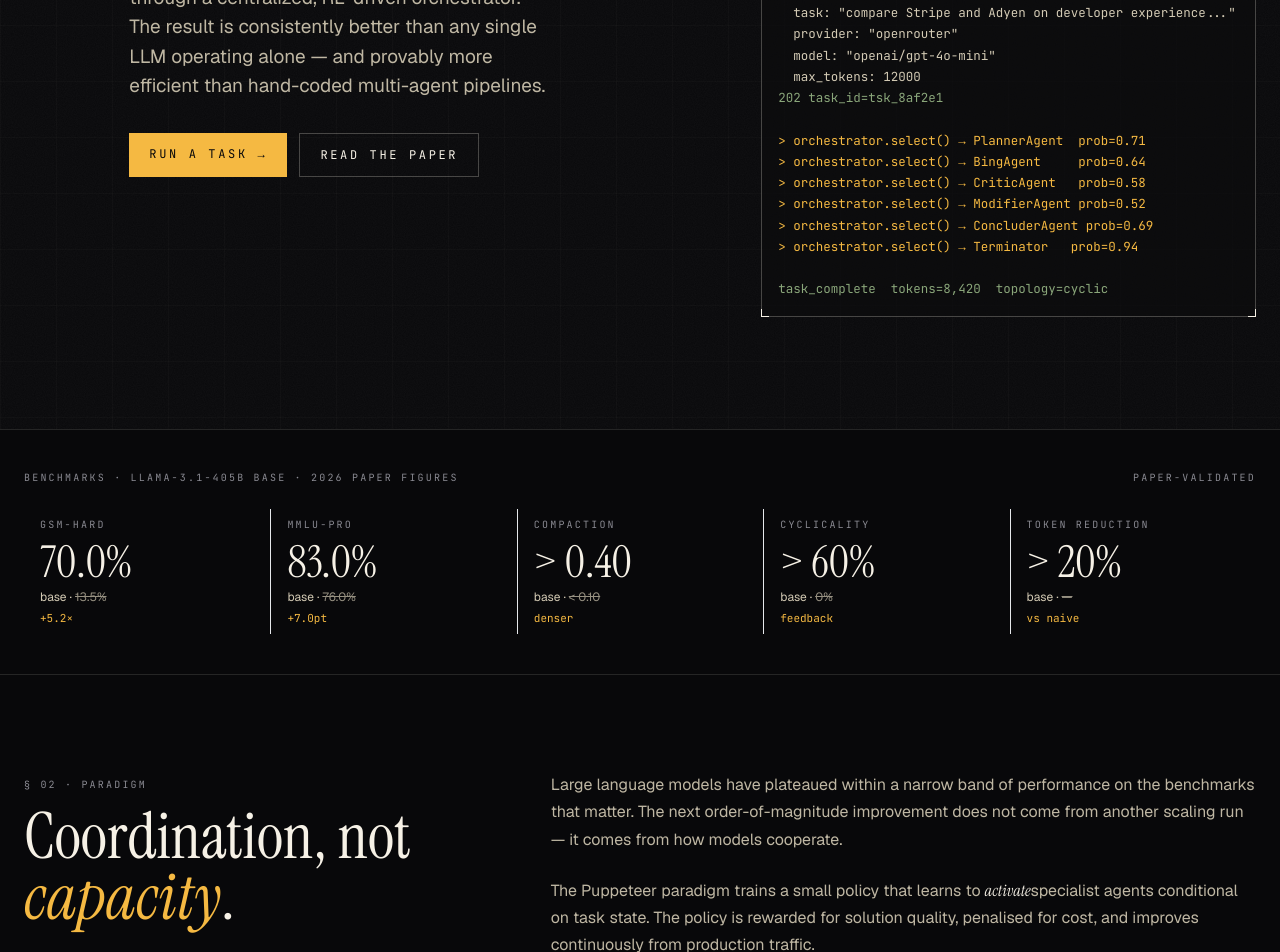
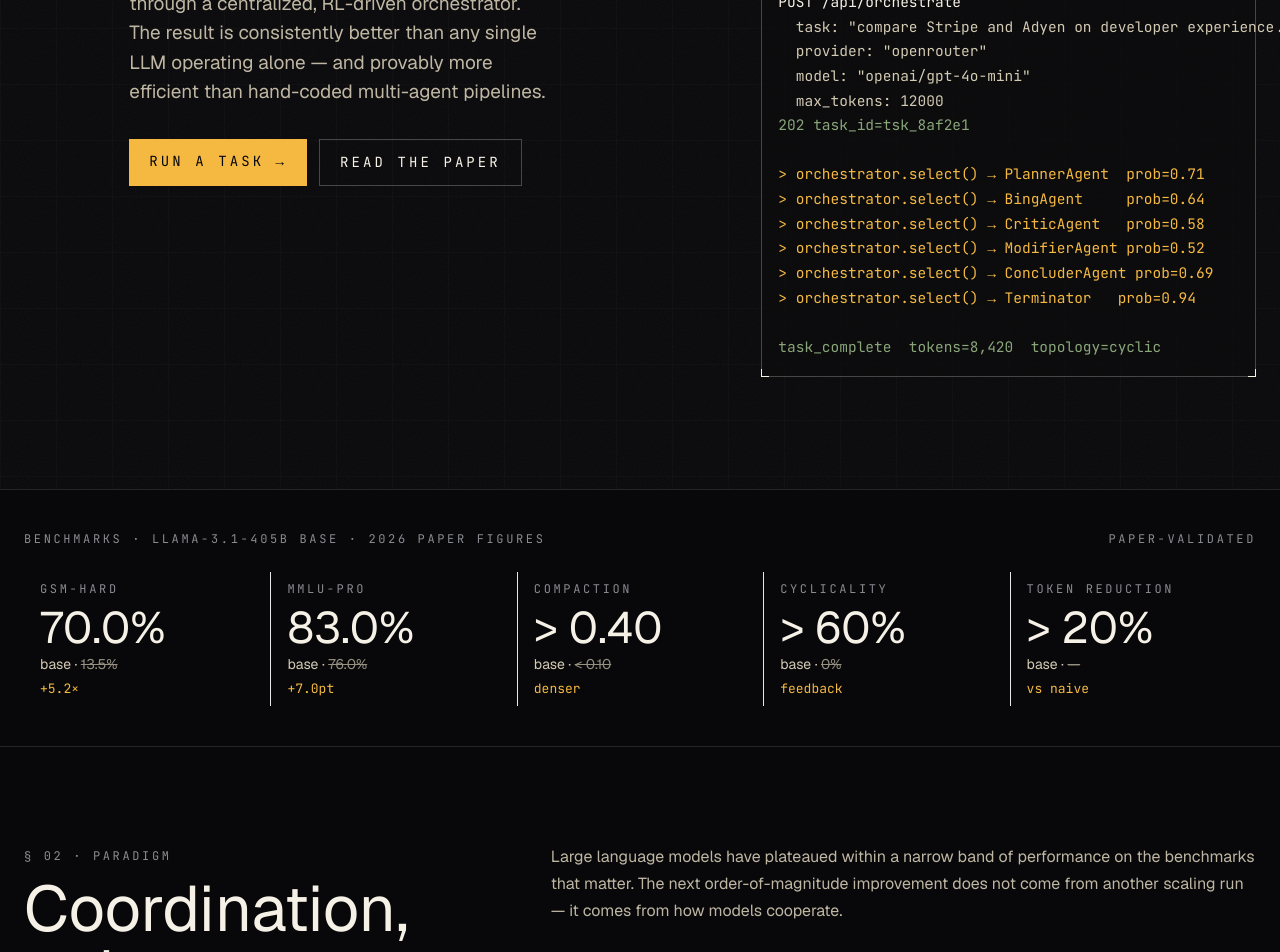
Before and after one commit to Manavarya09/Puppeteer-Multi-Agent-AI-Playground, a Next.js app in the folder web/: page / in a window 1280 px wide. Shown: the part 540-1492 px from the top of the page. Built offline with nearby package versions, Linux system fonts and the light colour scheme.

Commit message:
style: update to Space Grotesk font and increase typography sizes

```diff
--- a/web/app/globals.css
+++ b/web/app/globals.css
@@ -34,14 +34,19 @@ body {
 
 .eyebrow {
   font-family: 'JetBrains Mono', monospace;
-  font-size: 10px;
+  font-size: 12px;
   letter-spacing: 0.22em;
   text-transform: uppercase;
   color: #8a8a92;
 }
 
-.serif { font-family: 'Instrument Serif', serif; }
-.serif-italic { font-family: 'Instrument Serif', serif; font-style: italic; }
+.serif { font-family: 'Space Grotesk', 'Geist', system-ui, sans-serif; }
+.serif-italic { font-family: 'Space Grotesk', 'Geist', system-ui, sans-serif; font-style: italic; }
+
+.text-\[10px\] { font-size: 12px; }
+.text-\[11px\] { font-size: 13px; }
+.text-\[12px\] { font-size: 14px; }
+.text-\[12\.5px\] { font-size: 14.5px; }
 
 @keyframes marquee { from { transform: translateX(0); } to { transform: translateX(-50%); } }
 .marquee-track { animation: marquee 60s linear infinite; }
--- a/web/tailwind.config.ts
+++ b/web/tailwind.config.ts
@@ -21,7 +21,7 @@ const config: Config = {
         },
       },
       fontFamily: {
-        display: ['"Instrument Serif"', 'ui-serif', 'Georgia', 'serif'],
+        display: ['"Space Grotesk"', '"Geist"', 'system-ui', 'sans-serif'],
         sans: ['"Geist"', '"Inter Tight"', 'system-ui', 'sans-serif'],
         mono: ['"JetBrains Mono"', 'ui-monospace', 'monospace'],
       },
```
